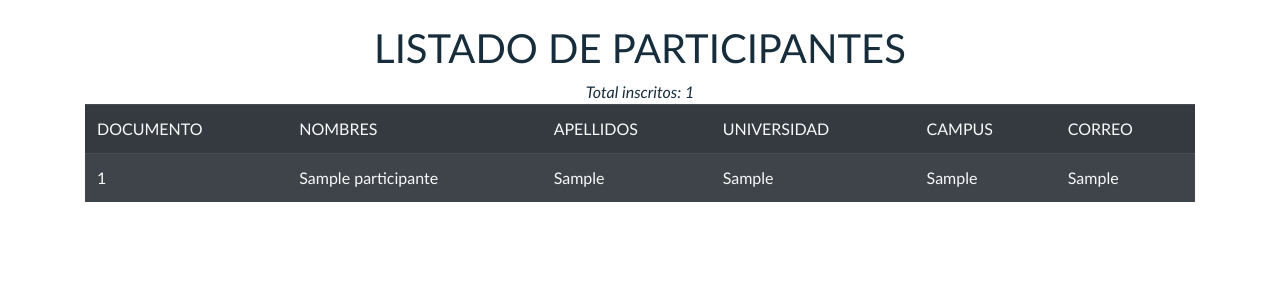
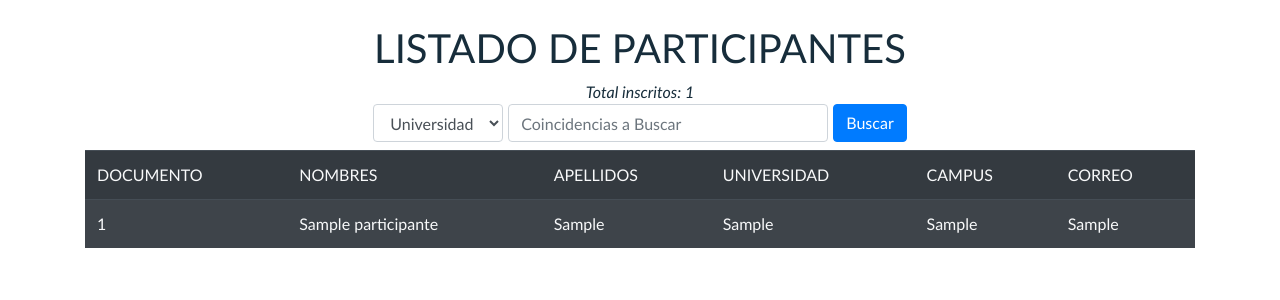
Before and after one commit to AlejandroV074/SIDES-P, a PHP site: page /tabla.php in a window 1280 px wide. Shown: the top 300 px of the page. Run offline with PHP 8.4, Linux system fonts and the light colour scheme; tables that the repository leaves empty hold one stand-in row (values such as "Sample post").

Commit message:
Feature: search form to filter data

```diff
--- a/SIDES/tabla.php
+++ b/SIDES/tabla.php
@@ -18,9 +18,22 @@
 
           include("conexion.php");
           $query="SELECT * FROM participantes";
+          if(isset($_GET['submit'])){
+            $query .= ' WHERE LOWER('.$_GET["column"].') LIKE LOWER("%'.$_GET["value"].'%")';
+          }
           $resultado= $conexion->query($query);
     ?>
     <i><center>Total inscritos: <?php echo $resultado->num_rows; ?></center></i>
+    <form action="tabla.php" method="GET" class="d-flex flex-row justify-content-center align-items-center mb-2" style="gap: 5px;">
+        <select name="column" class="form-control w-auto">
+            <option value="UNIVERSIDAD">Universidad</option>
+            <option value="NOMBRES">Nombres</option>
+            <option value="APELLIDOS">Apellidos</option>
+            <option value="CORREO">Correo</option>
+        </select>
+        <input type="search" class="form-control w-25" name="value" placeholder="Coincidencias a Buscar">
+        <button type="submit" name="submit" class="btn btn-primary">Buscar</button>
+    </form>
     <div class="container">
         <table class="table table-striped table-dark table-hover">
             <thead class="thead-dark">
```
